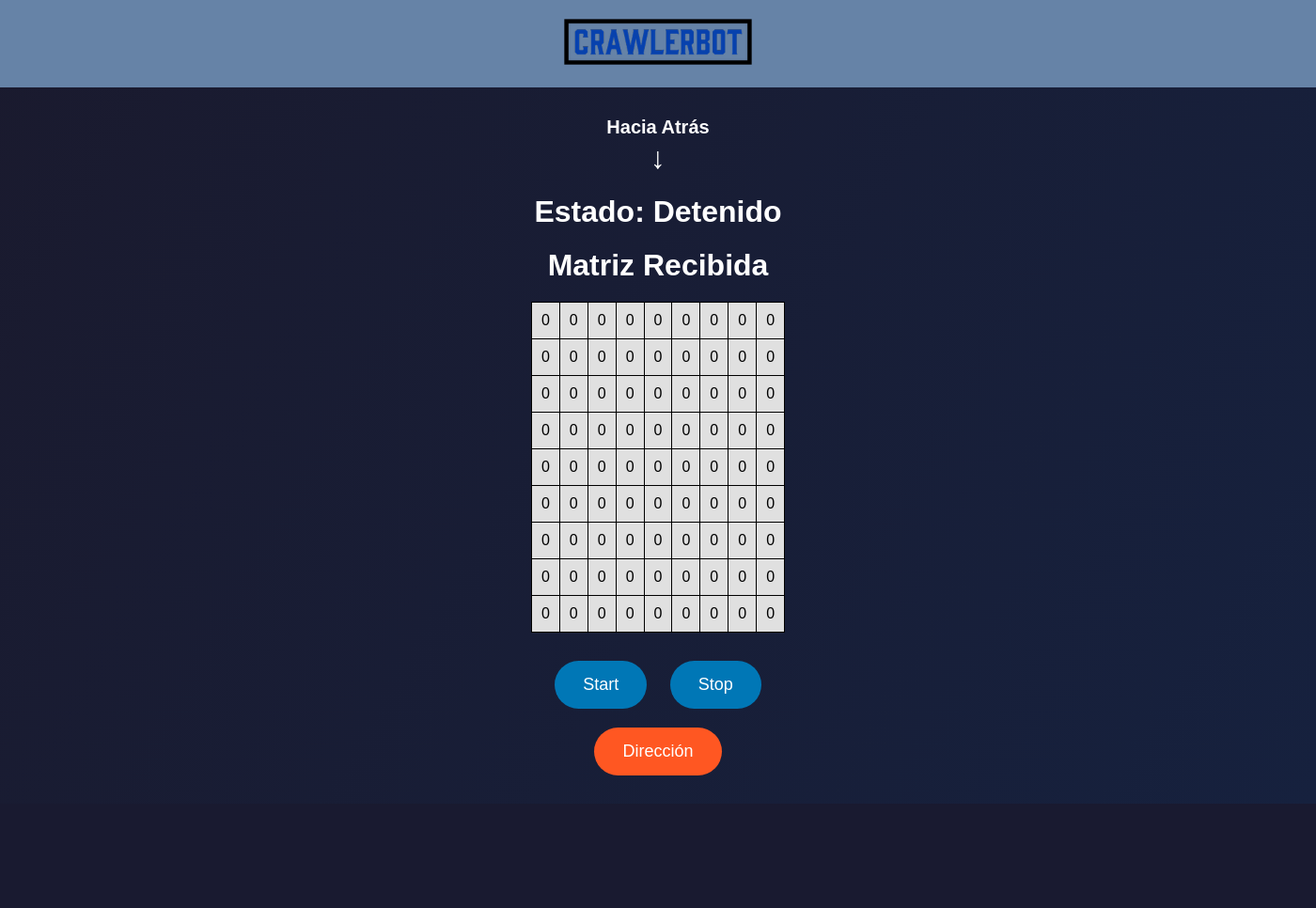
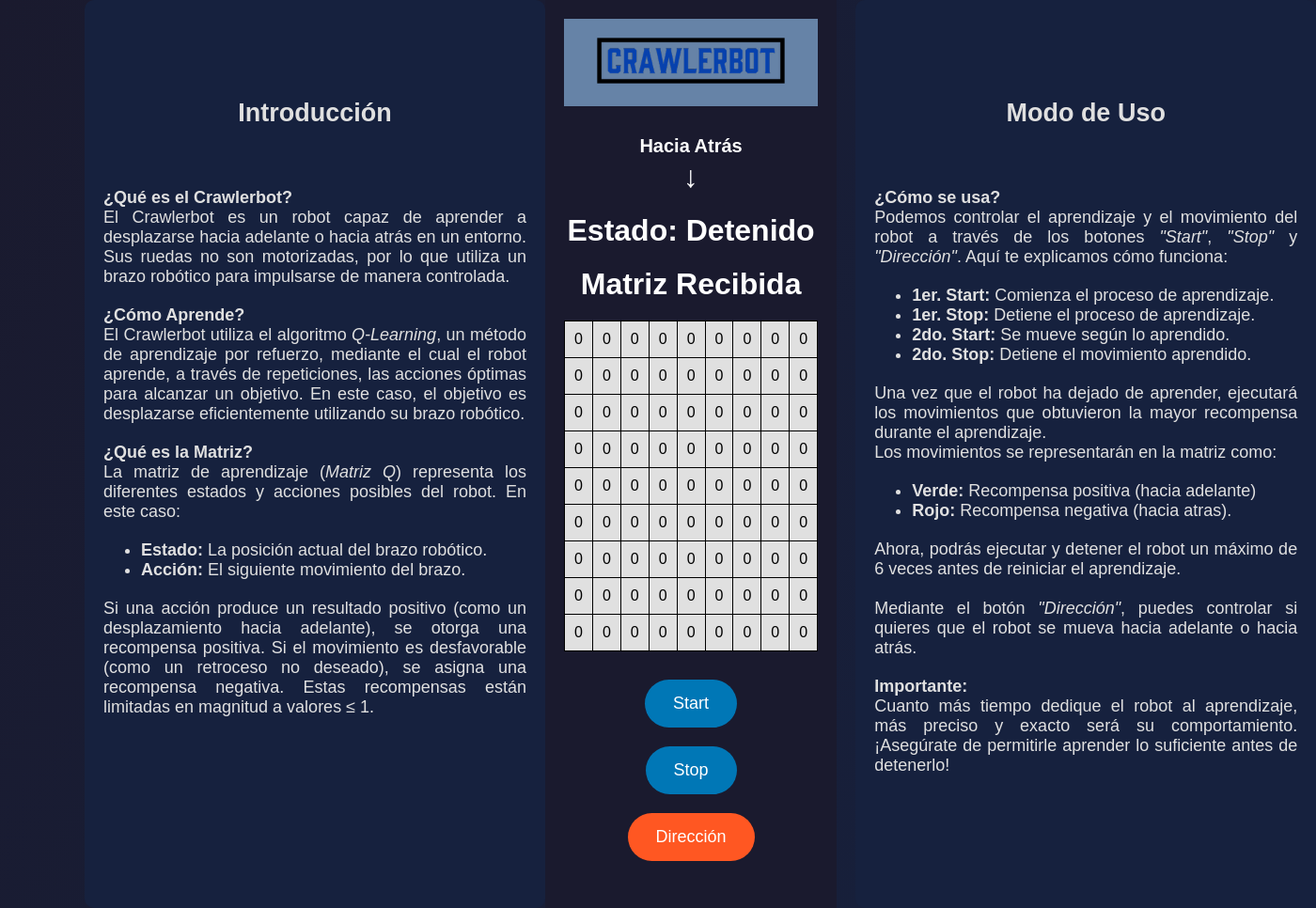
Before and after one commit to tpII/2024-A4-QLEARNING-ESP32, a Django app: page / in a window 1400 px wide. Shown: the whole page at 94% size. Before the commit the page ends 855 px from the top, so only its background shows below. Run offline with Django 5.2, Linux system fonts and the light colour scheme.

Commit message:
front lindo final

```diff
--- a/ServidorDjango/ServidorWeb/myapp/templates/matriz.html
+++ b/ServidorDjango/ServidorWeb/myapp/templates/matriz.html
@@ -11,6 +11,37 @@
             background: linear-gradient(120deg, #1a1a2e, #16213e); /* Fondo degradado azul oscuro */
             color: white;
             text-align: center;
+            display: flex;
+            justify-content: center;
+            align-items: center;
+            min-height: 100vh;
+            flex-direction: row;
+        }
+
+        .container {
+            display: flex;
+            width: 90%;
+            max-width: 90%;
+        }
+
+        .content {
+            flex: 1;
+            padding: 20px;
+            background: #1a1a2e; /* Fondo oscuro para contenido */
+        }
+
+        .sidebar-left, .sidebar-right {
+            flex: 0 0 450px;
+            padding: 20px;
+            background: #16213e; /* Fondo más oscuro para el texto explicativo */
+            color: #e0e0e0;
+            font-size: 18px;
+            margin-left: 20px;
+            border-radius: 10px;
+        }
+
+        .sidebar-right {
+            margin-left: 20px;
         }
 
         header {
@@ -97,12 +128,40 @@
     </style>
 </head>
 <body>
+    <div class="container">
+        <div class="sidebar-left">
+            <br><br><br>
+            <h2>Introducción</h2>
+            <br>
+            <p style="text-align: justify;">
+                <strong>¿Qué es el Crawlerbot?</strong><br> El Crawlerbot es un robot capaz de aprender a desplazarse hacia adelante o hacia atrás en un entorno.
+                Sus ruedas no son motorizadas, por lo que utiliza un brazo robótico para impulsarse de manera controlada.
+            </p>
+            <p style="text-align: justify;">
+                <strong>¿Cómo Aprende?</strong><br> El Crawlerbot utiliza el algoritmo <em>Q-Learning</em>, un método de aprendizaje por refuerzo,
+                mediante el cual el robot aprende, a través de repeticiones, las acciones óptimas para alcanzar un objetivo.
+                En este caso, el objetivo es desplazarse eficientemente utilizando su brazo robótico.
+            </p>
+            <p style="text-align: justify;">
+                <strong>¿Qué es la Matriz?</strong><br> La matriz de aprendizaje (<em>Matriz Q</em>) representa los diferentes estados y acciones posibles del robot.
+                En este caso:
+            </p>
+            <ul style="text-align: justify;">
+                <li><strong>Estado:</strong> La posición actual del brazo robótico.</li>
+                <li><strong>Acción:</strong> El siguiente movimiento del brazo.</li>
+            </ul>
+            <p style="text-align: justify;">
+                Si una acción produce un resultado positivo (como un desplazamiento hacia adelante),
+                se otorga una recompensa positiva. Si el movimiento es desfavorable (como un retroceso no deseado),
+                se asigna una recompensa negativa. Estas recompensas están limitadas en magnitud a valores ≤ 1.
+            </p>
+        </div>
+
+        <div class="content">
             <header>
                 {% load static %}
                 <img src="{% static '/crawler.png' %}" alt="CrawlerBot Logo">
-
             </header>
-
 
             <main>
                 <h1>
@@ -118,7 +177,6 @@
                 {% if matriz %}
                     <table>
                         <!-- La tabla se llenará dinámicamente -->
-
                         {% for fila in matriz %}
                             <tr>
                                 {% for valor in fila %}
@@ -140,6 +198,41 @@
                     </div>
                 </div>
             </main>
+        </div>
+
+        <!-- Barra lateral derecha -->
+        <div class="sidebar-right">
+            <br><br><br>
+            <h2>Modo de Uso</h2>
+            <br>
+            <p style="text-align: justify;">
+                <strong>¿Cómo se usa?</strong> <br> Podemos controlar el aprendizaje y el movimiento del robot a través de los botones <em>"Start"</em>, <em>"Stop"</em> y <em>"Dirección"</em>. Aquí te explicamos cómo funciona:
+            </p>
+            <ul style="text-align: justify;">
+                <li><strong>1er. Start:</strong> Comienza el proceso de aprendizaje.</li>
+                <li><strong>1er. Stop:</strong> Detiene el proceso de aprendizaje.</li>
+                <li><strong>2do. Start:</strong> Se mueve según lo aprendido.</li>
+                <li><strong>2do. Stop:</strong> Detiene el movimiento aprendido.</li>
+            </ul>
+            <p style="text-align: justify;">
+                Una vez que el robot ha dejado de aprender, ejecutará los movimientos que obtuvieron la mayor recompensa durante el aprendizaje.<br>
+                Los movimientos se representarán en la matriz como:
+            </p>
+            <ul style="text-align: justify;">
+                <li><strong>Verde:</strong> Recompensa positiva (hacia adelante)</li>
+                <li><strong>Rojo:</strong> Recompensa negativa (hacia atras).</li>
+            </ul>
+            <p style="text-align: justify;">
+                Ahora, podrás ejecutar y detener el robot un máximo de 6 veces antes de reiniciar el aprendizaje. <br><br>
+                Mediante el botón <em>"Dirección"</em>, puedes controlar si quieres que el robot se mueva hacia adelante o hacia atrás.
+            </p>
+            <p style="text-align: justify;">
+                <strong>Importante:</strong><br> Cuanto más tiempo dedique el robot al aprendizaje, más preciso y exacto será su comportamiento.
+                ¡Asegúrate de permitirle aprender lo suficiente antes de detenerlo!
+                <br>
+            </p>
+        </div>
+    </div>
 
     <script>
     async function handleStart() {
@@ -184,18 +277,12 @@
 
     async function toggleDireccion() {
         try {
-            // Obtén el estado actual
             const responseGet = await fetch('/api/get_direccion_crawler/', { cache: "no-store" });
             if (responseGet.ok) {
                 const data = await responseGet.json();
-                console.log(data);
                 const currentDireccion = data.start2;
-                console.log(`Dirección actual: ${currentDireccion}`);
-
-                // Alterna el valor de la dirección (0 a 1 o 1 a 0)
                 const newDireccion = currentDireccion === 0 ? 1 : 0;
 
-                // Envía el nuevo valor al servidor
                 const responseSet = await fetch('/api/set_direccion_crawler/', {
                     method: 'POST',
                     headers: {
@@ -207,8 +294,6 @@
                 });
 
                 if (responseSet.ok) {
-                    console.log(`Dirección alternada: ${newDireccion}`);
-                    // Actualiza la flecha solo si el cambio fue exitoso
                     actualizarFlecha(newDireccion);
                 } else {
                     console.error("Error al alternar dirección:", responseSet.statusText);
@@ -221,7 +306,6 @@
         }
     }
 
-    // Función para actualizar la flecha según la dirección
     function actualizarFlecha(direccion) {
         const flecha = document.getElementById('direccion-flecha');
         const texto = document.getElementById('direccion-texto');
@@ -235,7 +319,6 @@
         }
     }
 
-    // Inicializa la flecha al cargar la página
     async function inicializarFlecha() {
         try {
             const response = await fetch('/api/get_direccion_crawler/', { cache: "no-store" });
@@ -250,16 +333,12 @@
         }
     }
 
-    // Llama a la inicialización al cargar
     inicializarFlecha();
 
-
-        // Función para actualizar el estado
     async function actualizarEstado() {
         try {
             const response = await fetch('/api/get_estado_crawler/');
             if (response.ok) {
-                    console.log("entre");
                 const data = await response.json();
                 document.getElementById('estado-crawler').textContent = data.estado_crawler;
             } else {
@@ -270,11 +349,8 @@
         }
     }
 
-        // Llama a la función cada segundo
     setInterval(actualizarEstado, 1000);
 
-
-        // Función para actualizar la matriz
     async function actualizarMatriz() {
         try {
             const response = await fetch('/api/get_matriz/');
@@ -282,50 +358,37 @@
                 const data = await response.json();
                 const matriz = data.matriz;
 
-                // Actualizar la tabla
                 const tabla = document.querySelector('table');
                 if (tabla) {
-                    // Eliminar filas existentes
                     while (tabla.rows.length > 0) {
                         tabla.deleteRow(0);
                     }
 
-                    // Crear encabezado de columnas
                     const encabezado = document.createElement('tr');
-
-                    // Celda vacía en la esquina superior izquierda
                     const celdaVacia = document.createElement('th');
-                    celdaVacia.style.backgroundColor = "lightblue"; // Pintar en celeste
+                    celdaVacia.style.backgroundColor = "lightblue";
                     encabezado.appendChild(celdaVacia);
 
-                    // Crear encabezados de columnas (A, B, C, ...)
                     for (let i = 0; i < matriz[0].length; i++) {
                         const th = document.createElement('th');
-                        // th.textContent = 'A' + String.fromCharCode(filaIndex); //A-
-                        th.textContent = 'A' + (i + 1);  // a1, a2, a3...
-                        th.style.backgroundColor = "lightblue"; // Pintar en celeste
+                        th.textContent = 'A' + (i + 1);
+                        th.style.backgroundColor = "lightblue";
                         encabezado.appendChild(th);
                     }
 
                     tabla.appendChild(encabezado);
 
-                    // Crear nuevas filas con encabezados de fila
                     matriz.forEach((fila, filaIndex) => {
                         const tr = document.createElement('tr');
-
-                        // Encabezado de fila (A, B, C, ...)
                         const th = document.createElement('th');
-                        // th.textContent = 'S' + String.fromCharCode(65 + filaIndex);
-                        th.textContent = 'E' + (filaIndex + 1);  // E1, E2, E3...
-                        th.style.backgroundColor = "lightblue"; // Pintar en celeste
+                        th.textContent = 'E' + (filaIndex + 1);
+                        th.style.backgroundColor = "lightblue";
                         tr.appendChild(th);
 
-                        // Crear celdas de la fila
                         fila.forEach(valor => {
                             const td = document.createElement('td');
                             td.textContent = valor;
 
-                            // Aplicar color basado en el valor
                             const color = calcularColor(valor);
                             td.style.backgroundColor = color;
 
@@ -343,26 +406,18 @@
         }
     }
     setInterval(actualizarMatriz, 5000);
-    // Función para calcular el color basado en el valor
-    // Función para calcular el color basado en el valor
+
     function calcularColor(valor) {
         if (valor > 0) {
-            // Valores positivos: verdes
-            const opacidad = Math.abs(valor); // Mayor opacidad cuanto más cerca esté de 1
+            const opacidad = Math.abs(valor);
             return `rgba(0, 255, 0, ${opacidad})`;
         } else if (valor < 0) {
-            // Valores negativos: rojos
-            const opacidad = Math.abs(valor); // Mayor opacidad cuanto más cerca esté de -1
+            const opacidad = Math.abs(valor);
             return `rgba(255, 0, 0, ${opacidad})`;
         } else {
-            // Valor 0: sin color (transparente o blanco)
             return `rgba(255, 255, 255, 1)`;
         }
     }
-
-        // Llama a la función cada 5 segundos
-
-
     </script>
 </body>
 </html>
```
Lines whose indentation alone changed are shown as unchanged.
